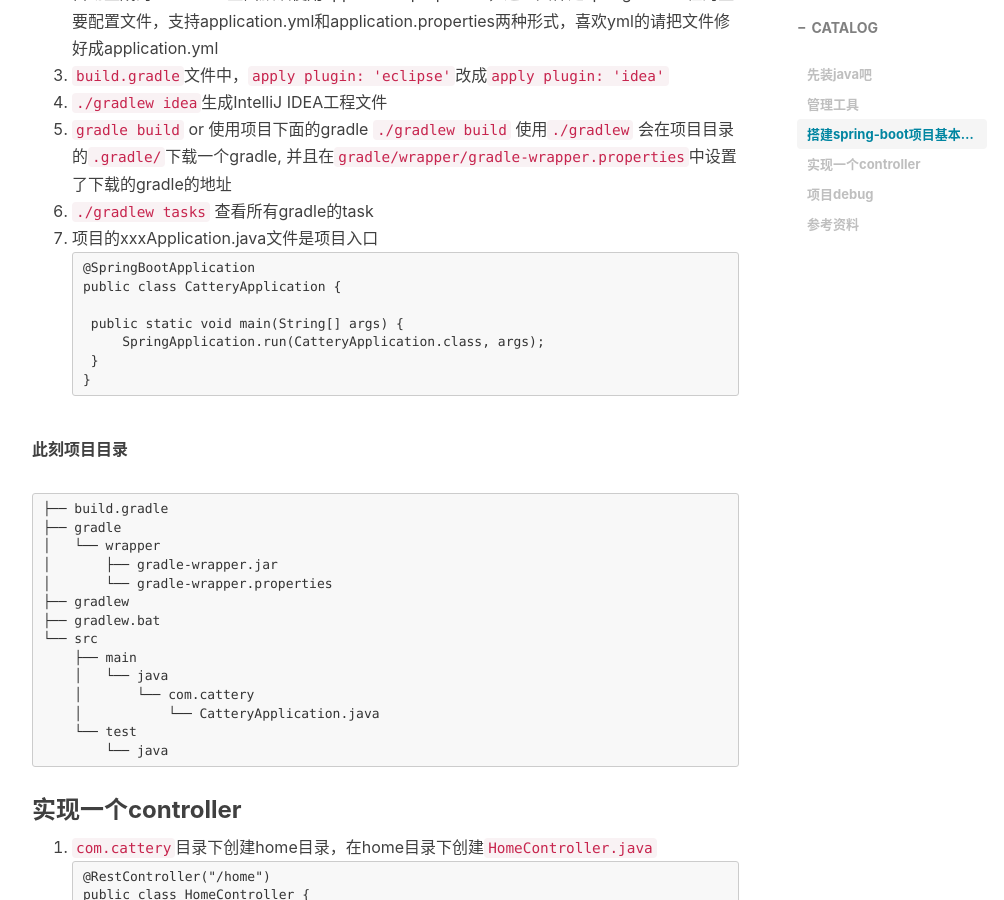
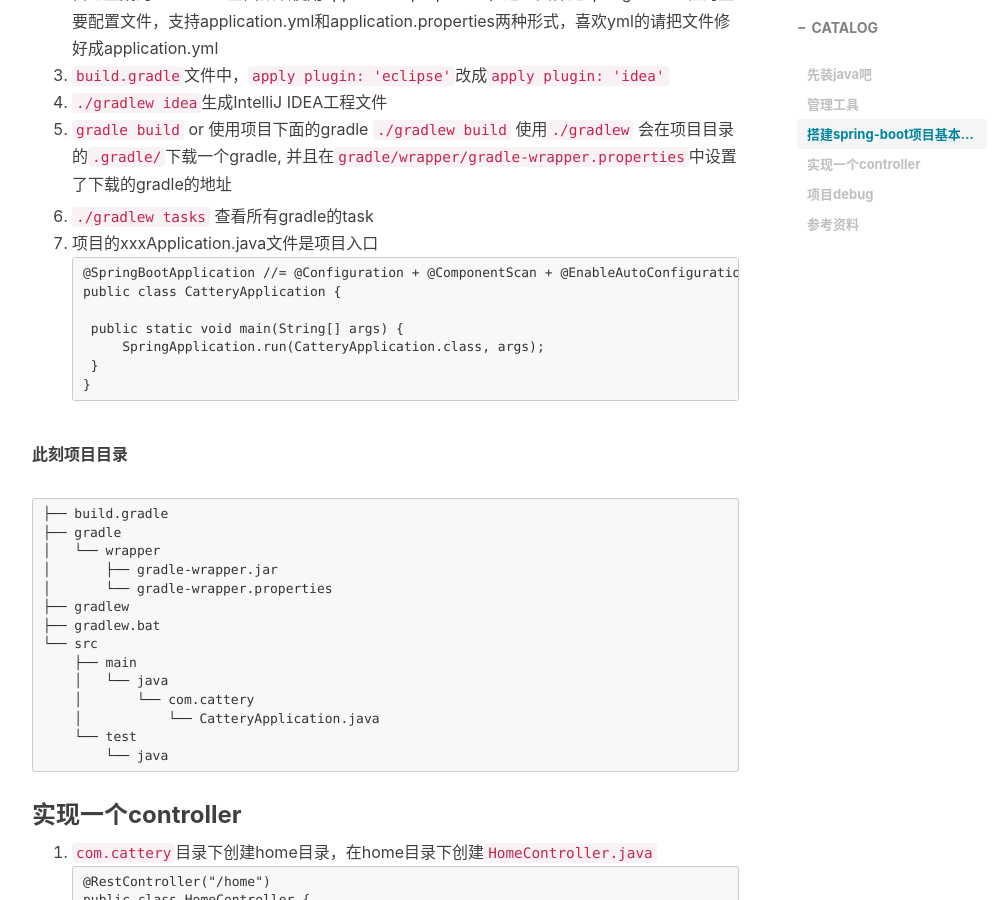
Before and after one commit to dongjx/dongjx.github.io, a Jekyll site: the page built from _posts/2018-05-20-搭建-spring-boot-项目.md, in a window 1280 px wide and 900 px high, scrolled down 1146 px. Shown: the whole window, without its empty margins (233-1237 px from the left). Built offline with Jekyll 4.4.1, drawn with Linux system fonts in a browser that asks for light colours; nearby versions of some CDN libraries; comment, search, counter and statistics services are not loaded.

Commit message:
Update 2018-05-20-搭建-spring-boot-项目.md

````diff
--- a/_posts/2018-05-20-搭建-spring-boot-项目.md
+++ b/_posts/2018-05-20-搭建-spring-boot-项目.md
@@ -40,10 +40,11 @@ Welcome to Gradle 4.10.2!
 4. `./gradlew idea`生成IntelliJ IDEA工程文件
 5. `gradle build`  or 使用项目下面的gradle `./gradlew build`
 使用`./gradlew` 会在项目目录的`.gradle/`下载一个gradle, 并且在`gradle/wrapper/gradle-wrapper.properties`中设置了下载的gradle的地址
+
 6. `./gradlew tasks` 查看所有gradle的task
 7. 项目的xxxApplication.java文件是项目入口
 ```
-@SpringBootApplication
+@SpringBootApplication //= @Configuration + @ComponentScan + @EnableAutoConfiguration
 public class CatteryApplication {
 
 	public static void main(String[] args) {
````
